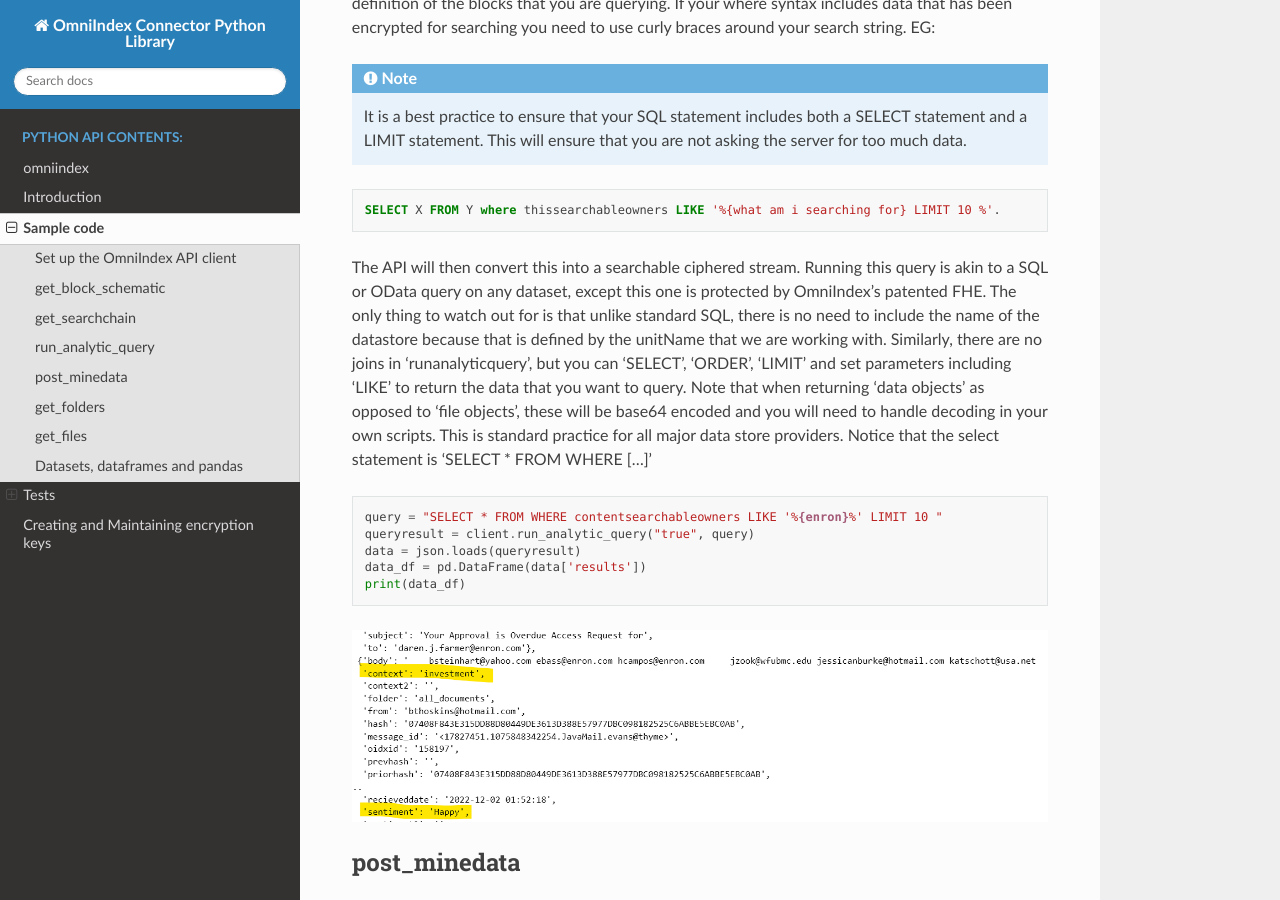
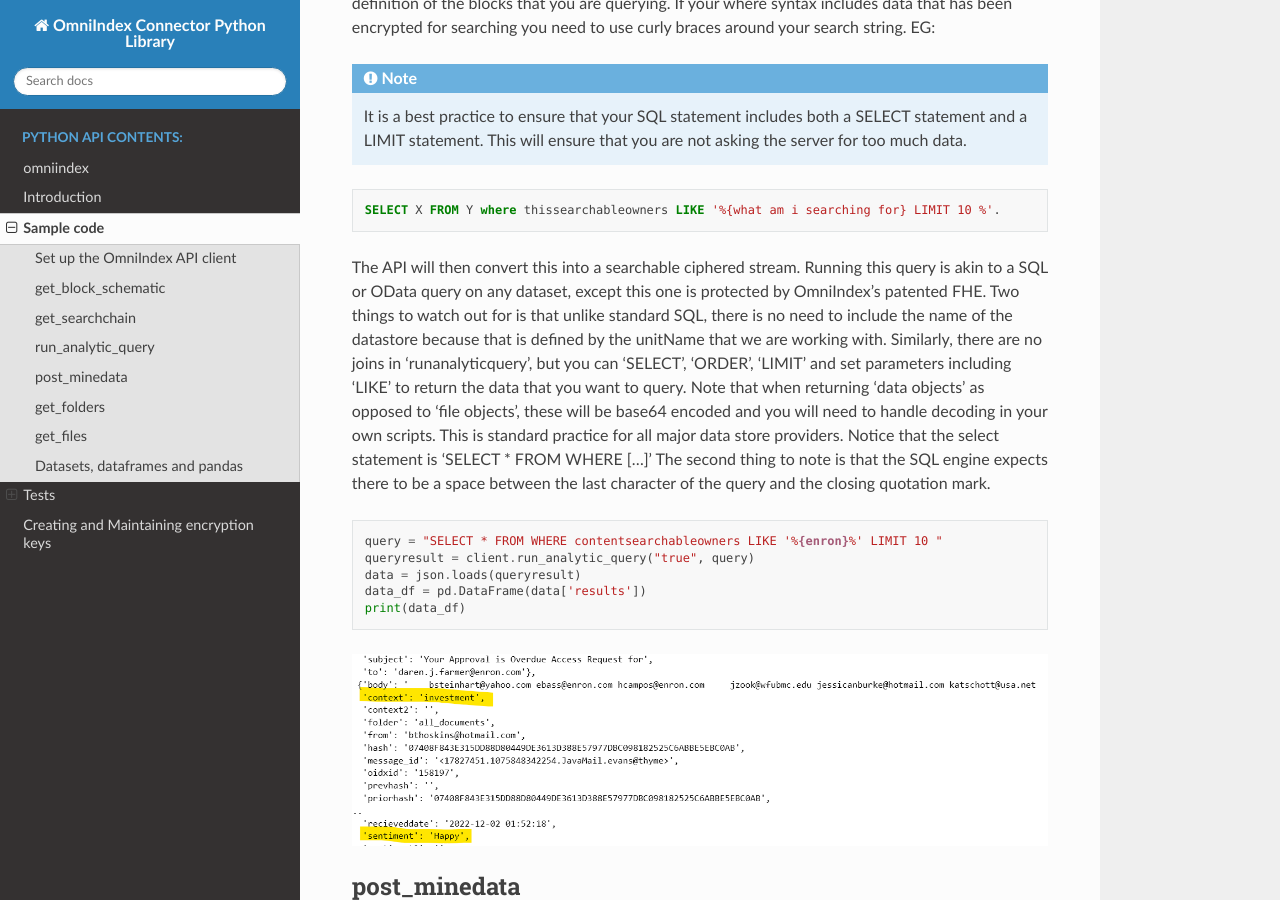
Before and after one commit to OmniIndex/python, a Sphinx documentation site: the page built from docs/source/examples/sample_code.rst, in a window 1280 px wide and 900 px high, scrolled down 2297 px. Built offline with Sphinx 7.4.7 and the Read the Docs theme 2.0.0, drawn with Linux system fonts in a browser that asks for light colours.

Commit message:
🐛 fix:(Connector): connectors/python#3
documentation improvement

```diff
--- a/docs/source/examples/sample_code.rst
+++ b/docs/source/examples/sample_code.rst
@@ -101,9 +101,10 @@
 
 The API will then convert this into a searchable ciphered stream.
 Running this query is akin to a SQL or OData query on any dataset, except this one is protected by OmniIndex’s patented FHE.
-The only thing to watch out for is that unlike standard SQL, there is no need to include the name of the datastore because that is defined by the unitName that we are working with. Similarly, there are no joins in ‘runanalyticquery’, but you can ‘SELECT’, ‘ORDER’, ‘LIMIT’ and set parameters including ‘LIKE’ to return the data that you want to query.
+Two things to watch out for is that unlike standard SQL, there is no need to include the name of the datastore because that is defined by the unitName that we are working with. Similarly, there are no joins in ‘runanalyticquery’, but you can ‘SELECT’, ‘ORDER’, ‘LIMIT’ and set parameters including ‘LIKE’ to return the data that you want to query.
 Note that when returning ‘data objects’ as opposed to ‘file objects’, these will be base64 encoded and you will need to handle decoding in your own scripts. This is standard practice for all major data store providers.
 Notice that the select statement is ‘SELECT * FROM WHERE […]’
+The second thing to note is that the SQL engine expects there to be a space between the last character of the query and the closing quotation mark.
 
 .. code-block:: python
 
```
